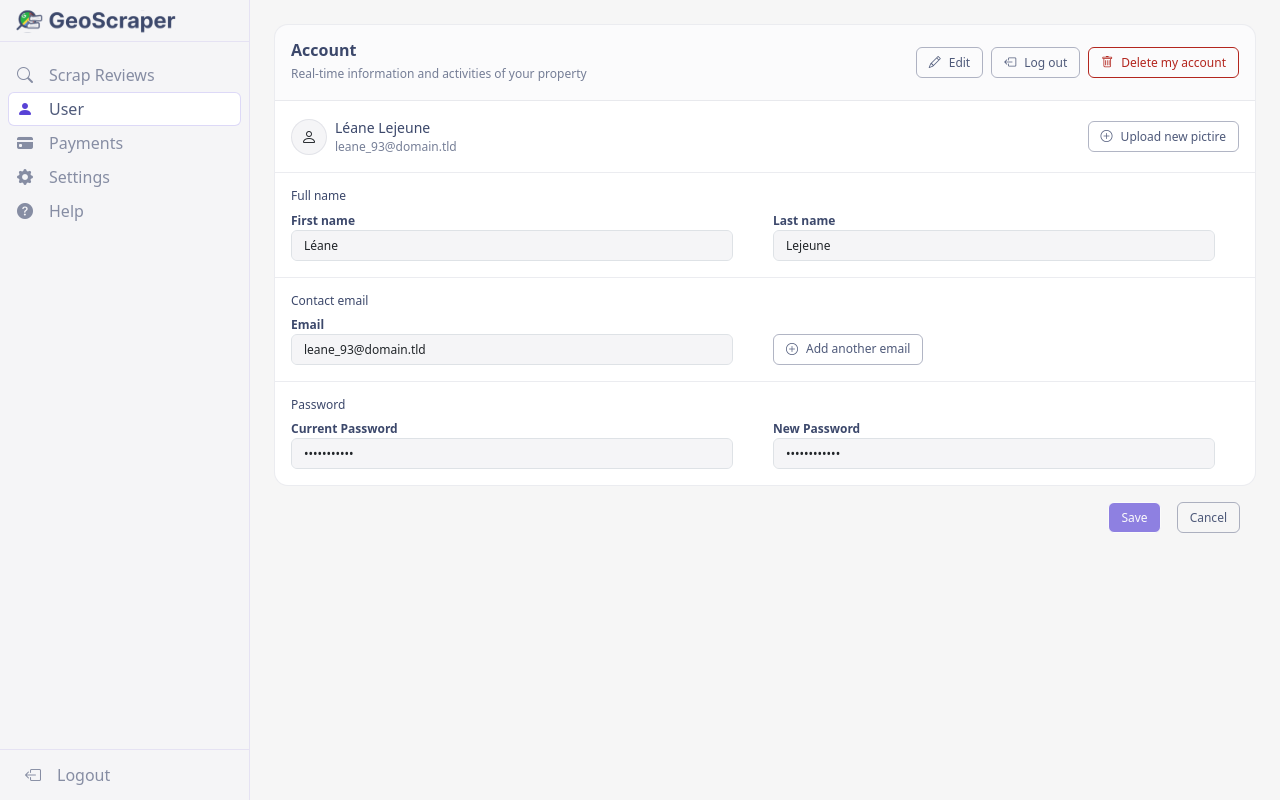
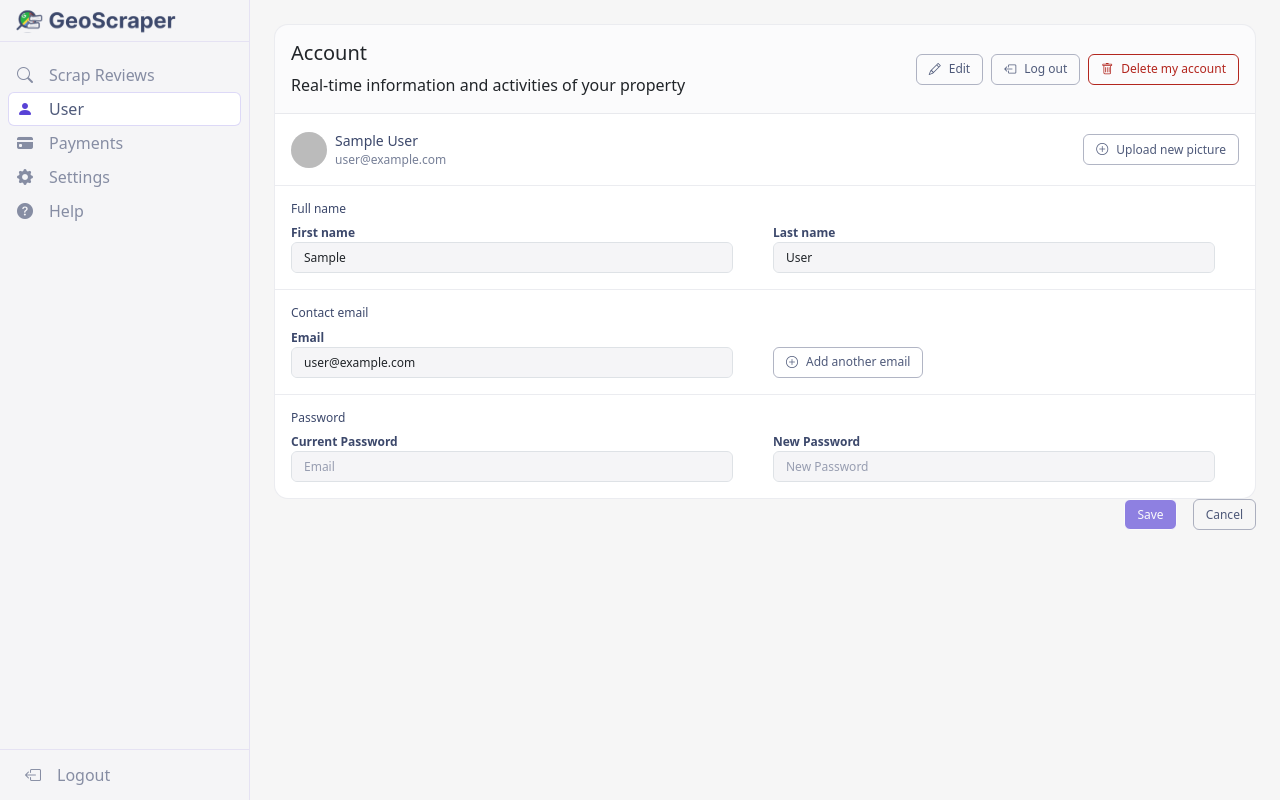
Before and after one commit to shakhrillo/m_main, a React (Vite) app in the folder SELENIUM_NODEJS/client/: page /user in a window 1280 px wide. Built offline with nearby package versions, Linux system fonts and the light colour scheme; no server answers; sample sign-in values are in the browser's storage.

Commit message:
Refactor User component and styles: update class naming conventions for consistency; implement user data fetching; enhance user profile display

```diff
--- a/SELENIUM_NODEJS/client/src/index.scss
+++ b/SELENIUM_NODEJS/client/src/index.scss
@@ -1002,19 +1002,19 @@
     width: 100%;
     justify-content: space-between;
 
-    &__text {
-      &__title {
+    &-text {
+      &-title {
         color: var(--primary);
         font-size: 16px;
         font-weight: 600;
         margin: 0;
       }
-      &__subtitle {
+      &-subtitle {
         color: var(--primary-70);
         font-size: 12px;
       }
     }
-    &__btns {
+    &-btns {
       display: flex;
       gap: 0.5rem;
     }
@@ -1028,62 +1028,69 @@
     border-bottom: 1px solid var(--primary-10);
     width: 100%;
 
-    &__header {
+    &-header {
       display: flex;
       gap: 0.5rem;
       align-items: center;
       justify-content: space-between;
       width: 100%;
 
-      &__user {
+      &-user {
         display: flex;
         gap: 0.5rem;
         align-items: center;
 
-        &__avatar {
+        &-avatar {
           width: 36px;
           height: 36px;
           border-radius: 50%;
-          border: 1px solid var(--primary-10);
           display: flex;
           justify-content: center;
           align-items: center;
           background-color: var(--primary-5);
+
+          img {
+            width: 100%;
+            height: 100%;
+            border-radius: 50%;
+          }
         }
-        &__info {
+        &-info {
           display: flex;
           flex-direction: column;
-          &__name {
+          &-name {
             color: var(--primary);
             font-size: 14px;
             font-weight: 500;
           }
-          &__email {
+          &-email {
             color: var(--primary-70);
             font-size: 12px;
           }
         }
       }
     }
-    &__form {
+
+    &-form {
       padding: 1rem;
       width: 100%;
       border-bottom: 1px solid var(--primary-10);
+
       &:last-child {
         border-bottom: 0px;
       }
 
-      &__title {
+      &-title {
         color: var(--primary);
         font-size: 12px;
       }
 
-      &__item {
+      &-item {
         display: flex;
         gap: 1rem;
         width: 100%;
 
-        &__wrapper {
+        &-wrapper {
           display: flex;
           flex-direction: column;
           align-items: start;
@@ -1095,10 +1102,8 @@
   }
 
   &__save {
-    width: 100%;
     display: flex;
-    justify-content: end;
+    justify-content: flex-end;
     gap: 1rem;
-    padding: 1rem;
   }
 }
--- a/SELENIUM_NODEJS/client/src/pages/User.tsx
+++ b/SELENIUM_NODEJS/client/src/pages/User.tsx
@@ -1,28 +1,41 @@
-import React, { useState } from "react"
+import React, { useEffect, useState } from "react"
 import { useFirebase } from "../contexts/FirebaseProvider"
 
 const User: React.FC = () => {
   const { user } = useFirebase()
 
-  const [firstName, setFirstName] = useState("Léane")
-  const [lastName, setLastName] = useState("Lejeune")
-  const [email, setEmail] = useState("leane_93@domain.tld")
-  const [password, setPassword] = useState("password123")
-  const [newPassword, setNewPassword] = useState("password1234")
+  const [firstName, setFirstName] = useState("")
+  const [lastName, setLastName] = useState("")
+  const [email, setEmail] = useState("")
+  const [password, setPassword] = useState("")
+  const [newPassword, setNewPassword] = useState("")
 
   const [canEdit, setCanEdit] = useState(false)
+
+  useEffect(() => {
+    if (!user) return
+
+    if (user.displayName) {
+      const [first, last] = user.displayName.split(" ")
+      setFirstName(first)
+      setLastName(last)
+    }
+
+    setEmail(user.email || "")
+
+  }, [])
 
   return (
     <div className="user">
       <div className="user__wrapper">
         <div className="user__header">
-          <div className="user__header__text">
-            <h5 className="user__header__text__title">Account</h5>
-            <span className="user__header__text__subtitle">
+          <div className="user__header-text">
+            <h5 className="user__header-title">Account</h5>
+            <span className="user__header-subtitle">
               Real-time information and activities of your property
             </span>
           </div>
-          <div className="user__header__btns">
+          <div className="user__header-btns">
             <button
               onClick={() => setCanEdit(prev => !prev)}
               className="btn geo-btn-transparent geo-btn-outline"
@@ -50,31 +63,36 @@ const User: React.FC = () => {
           </div>
         </div>
         <div className="user__body">
-          <div className="user__body__header">
-            <div className="user__body__header__user">
-              <div className="user__body__header__user__avatar">
-                <i className="bi bi-person"></i>
+          <div className="user__body-header">
+            <div className="user__body-header-user">
+              <div className="user__body-header-user-avatar">
+                {
+                  user?.photoURL ? (
+                    <img src={user.photoURL} alt="User avatar" />
+                  ) : (
+                    <i className="bi bi-person"></i>
+                  )
+                }
               </div>
-              <div className="user__body__header__user__info">
-                <span className="user__body__header__user__info__name">
-                  Léane Lejeune
+              <div className="user__body-header-user-info">
+                <span className="user__body-header-user-info-name">
+                  {user?.displayName}
                 </span>
-                <span className="user__body__header__user__info__email">
-                  leane_93@domain.tld
+                <span className="user__body-header-user-info-email">
+                  {user?.email}
                 </span>
               </div>
             </div>
             <button className="btn geo-btn-outline geo-btn-transparent">
               <i className="bi bi-plus-circle"></i>
-              Upload new pictire
+              Upload new picture
             </button>
           </div>
-          {/* <img src="" alt="" /> */}
         </div>
-        <div className="user__body__form">
-          <h6 className="user__body__form__title">Full name</h6>
-          <div className="user__body__form__item row">
-            <div className="user__body__form__item__wrapper col">
+        <div className="user__body-form">
+          <h6 className="user__body-form-title">Full name</h6>
+          <div className="user__body-form-item row">
+            <div className="user__body-form-item-wrapper col">
               <label className="geo-input-label" htmlFor={"firstName"}>
                 First name
               </label>
@@ -89,7 +107,7 @@ const User: React.FC = () => {
                 id={"firstName"}
               />
             </div>
-            <div className="user__body__form__item__wrapper col">
+            <div className="user__body-form-item-wrapper col">
               <label className="geo-input-label" htmlFor={"lastName"}>
                 Last name
               </label>
@@ -106,10 +124,10 @@ const User: React.FC = () => {
             </div>
           </div>
         </div>
-        <div className="user__body__form">
-          <h6 className="user__body__form__title">Contact email</h6>
-          <div className="user__body__form__item row">
-            <div className="user__body__form__item__wrapper col">
+        <div className="user__body-form">
+          <h6 className="user__body-form-title">Contact email</h6>
+          <div className="user__body-form-item row">
+            <div className="user__body-form-item-wrapper col">
               <label className="geo-input-label" htmlFor={"email"}>
                 Email
               </label>
@@ -124,7 +142,7 @@ const User: React.FC = () => {
                 id={"email"}
               />
             </div>
-            <div className="user__body__form__item__wrapper col">
+            <div className="user__body-form-item-wrapper col">
               <button className="btn geo-btn-outline geo-btn-transparent">
                 <i className="bi bi-plus-circle"></i>
                 Add another email
@@ -132,10 +150,10 @@ const User: React.FC = () => {
             </div>
           </div>
         </div>
-        <div className="user__body__form">
-          <h6 className="user__body__form__title">Password</h6>
-          <div className="user__body__form__item row">
-            <div className="user__body__form__item__wrapper col">
+        <div className="user__body-form">
+          <h6 className="user__body-form-title">Password</h6>
+          <div className="user__body-form-item row">
+            <div className="user__body-form-item-wrapper col">
               <label className="geo-input-label" htmlFor={"currentPassword"}>
                 Current Password
               </label>
@@ -150,7 +168,7 @@ const User: React.FC = () => {
                 id={"currentPassword"}
               />
             </div>
-            <div className="user__body__form__item__wrapper col">
+            <div className="user__body-form-item-wrapper col">
               <label className="geo-input-label" htmlFor={"newPassword"}>
                 New Password
               </label>
@@ -176,34 +194,6 @@ const User: React.FC = () => {
           Cancel
         </button>
       </div>
-      {/* <div className="card-body">
-        <h5 className="card-title">User information</h5>
-        <p>
-          <strong>{user?.email}</strong>
-        </p>
-        <div className="alert alert-info" role="alert">
-          This is a demo project. All the data is stored in a public database.
-        </div>
-        {!user?.emailVerified ? (
-          <div className="alert alert-warning" role="alert">
-            Email is not verified. Please verify your email address.
-          </div>
-        ) : null}
-        <div className="mt-4">
-          <button
-            className="btn btn-danger"
-            onClick={() => {
-              if (
-                window.confirm("Are you sure you want to delete your account?")
-              ) {
-                user?.delete()
-              }
-            }}
-          >
-            Delete profile
-          </button>
-        </div>
-      </div> */}
     </div>
   )
 }
```
